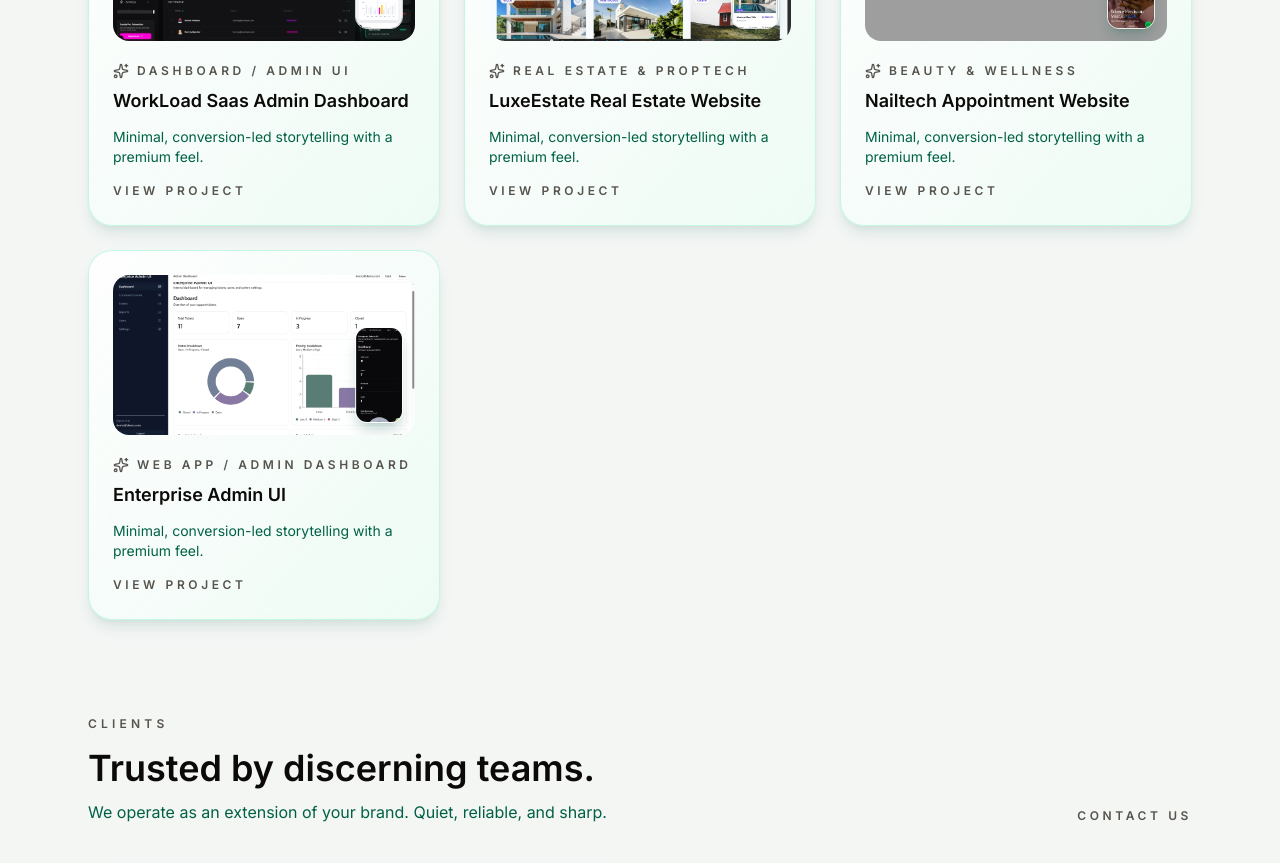
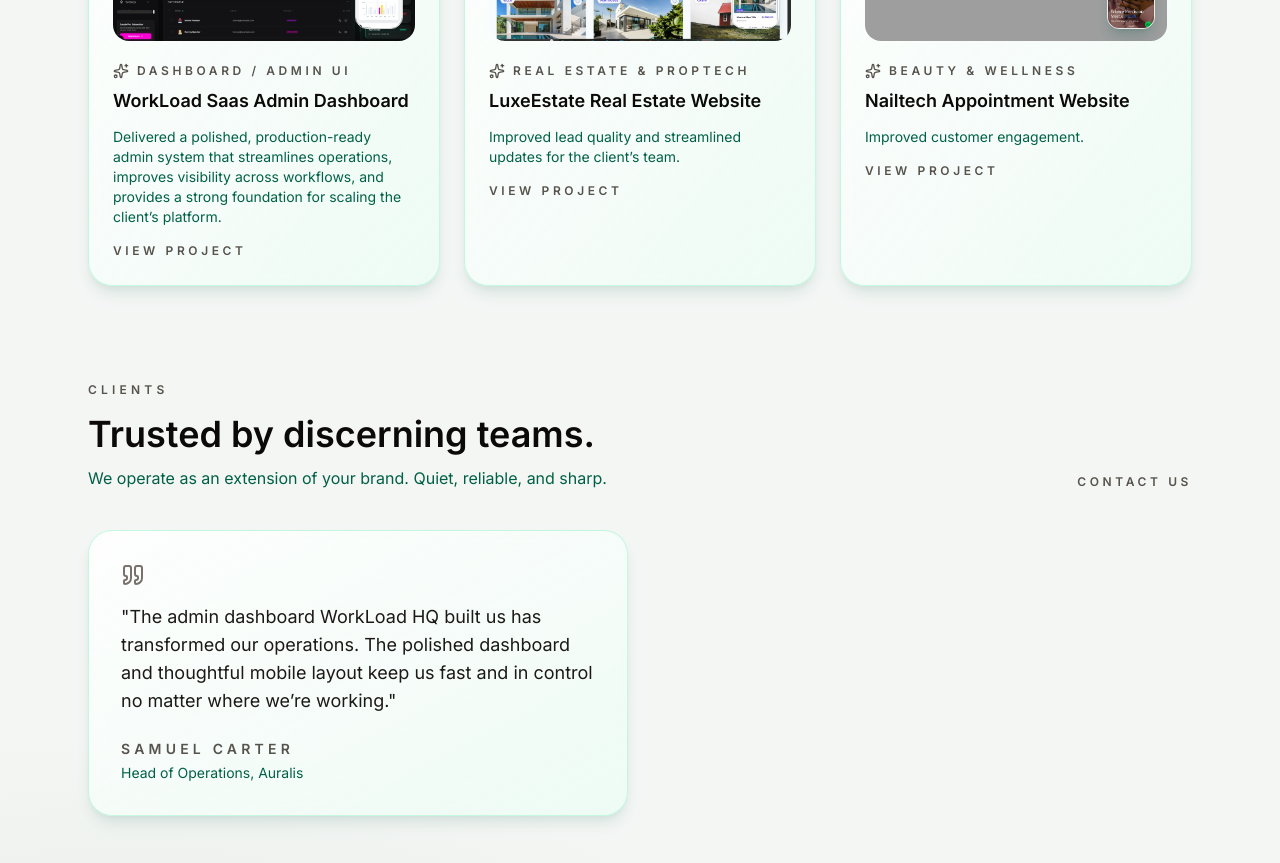
Before and after one commit to alfredulu/workload-hq, a Next.js app: page / in a window 1280 px wide. Shown: the part 2540-3403 px from the top of the page. Built offline with nearby package versions, Linux system fonts and the light colour scheme; grey boxes are pictures that could not be loaded.

Commit message:
change featured project display logic

```diff
--- a/app/page.tsx
+++ b/app/page.tsx
@@ -425,7 +425,7 @@ function FeaturedWork() {
                 {work.title}
               </h3>
               <p className="mt-3 text-sm text-emerald-800">
-                Minimal, conversion-led storytelling with a premium feel.
+                {work.result}
               </p>
               <a
                 href={work.link || "/contact"}
--- a/app/portfolio/page.tsx
+++ b/app/portfolio/page.tsx
@@ -60,7 +60,7 @@ export const projects = [
   {
     title: "Enterprise Admin UI",
     category: "Web App / Admin Dashboard",
-    featured: true,
+    featured: false,
     link: "https://enterprise-admin-ui.vercel.app/",
     problem:
       "Internal teams needed a single place to manage support tickets, users, and system settings efficiently, with fast filtering, bulk actions, and clear status visibility.",
```
